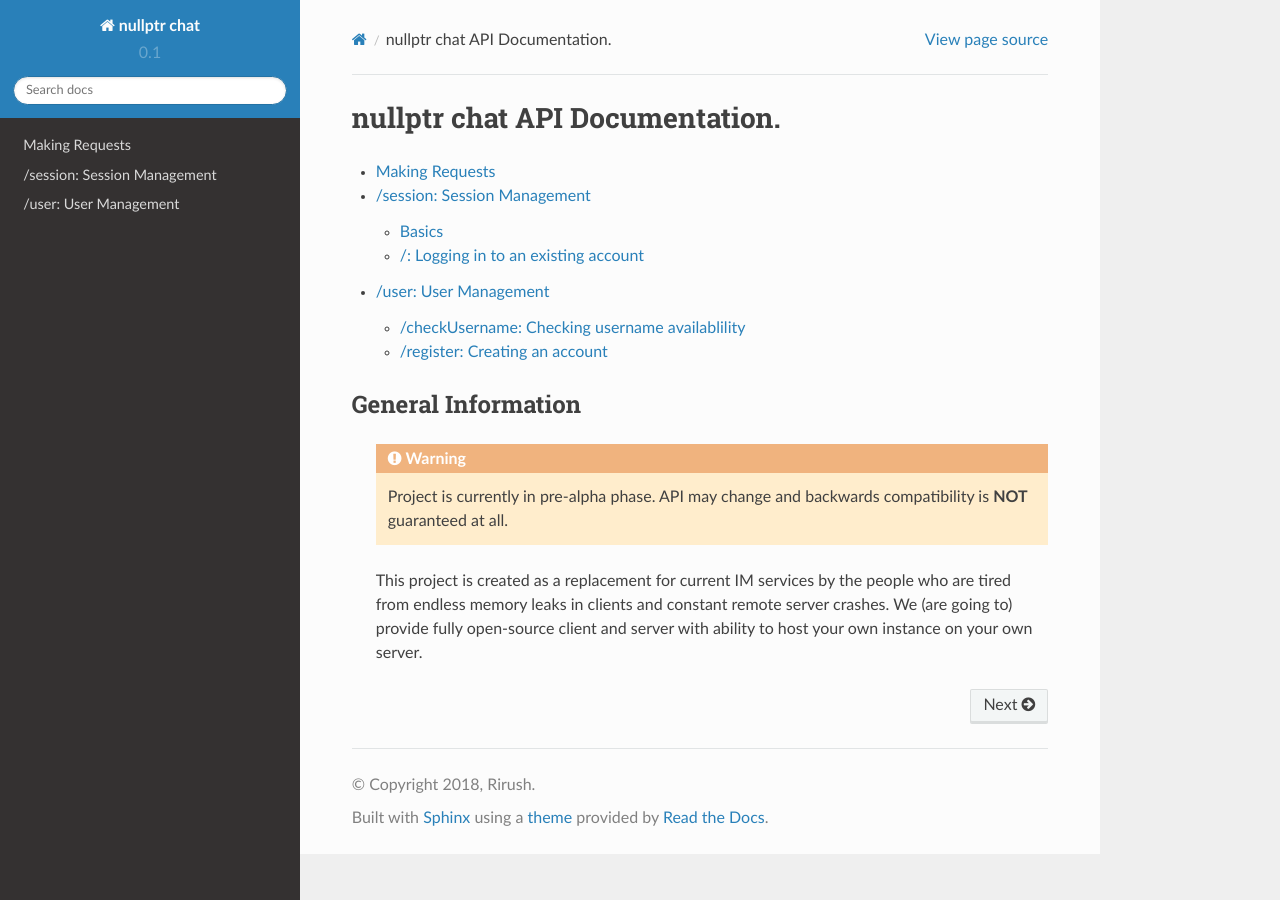
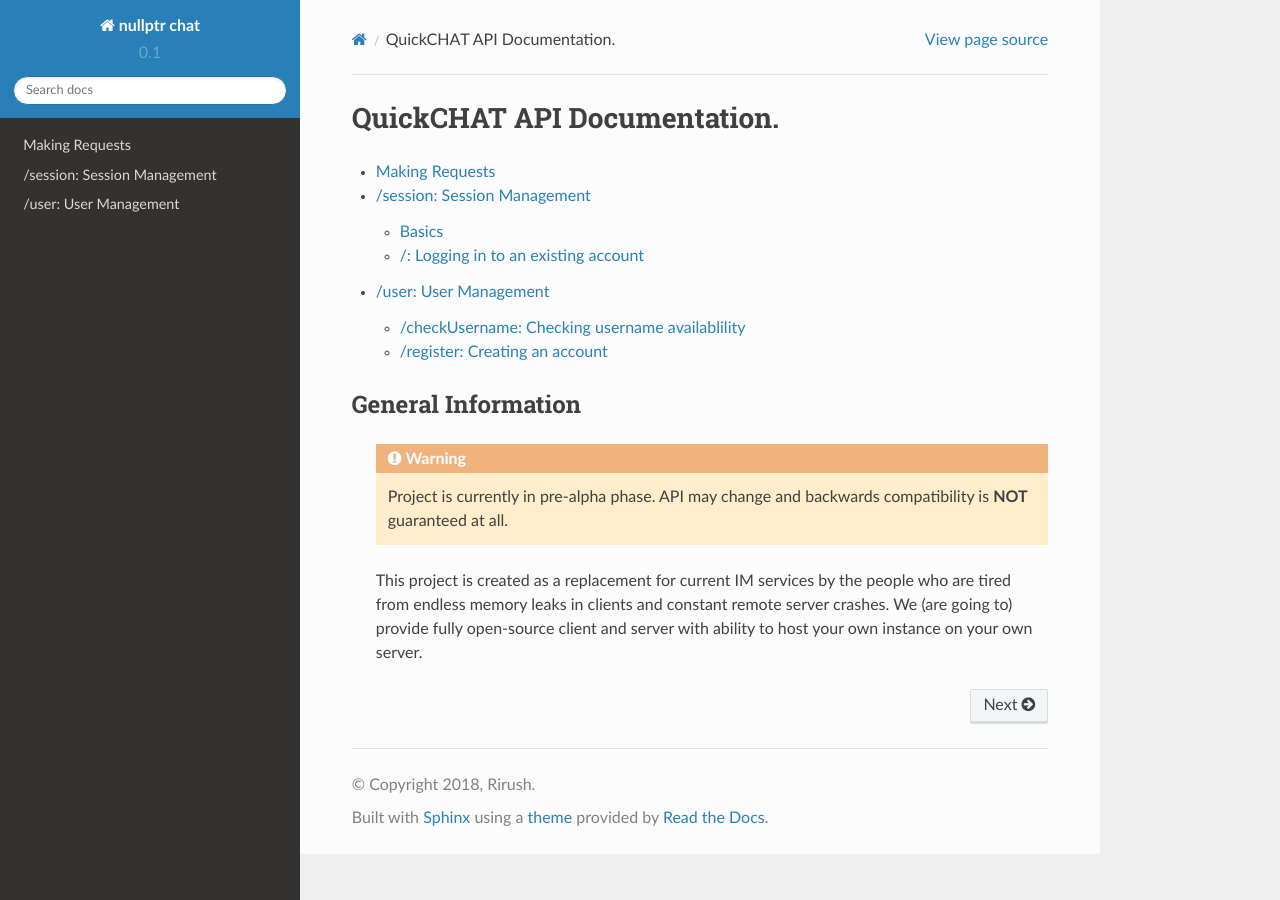
Before and after one commit to Rirush/QuickCHAT, a Sphinx documentation site: the page built from docs/index.rst, in a window 1280 px wide. Built offline with Sphinx 7.4.7 and the Read the Docs theme 2.0.0, drawn with Linux system fonts in a browser that asks for light colours.

Commit message:
Update project name in index

```diff
--- a/docs/index.rst
+++ b/docs/index.rst
@@ -3,9 +3,9 @@
    You can adapt this file completely to your liking, but it should at least
    contain the root `toctree` directive.
 
-===============================
-nullptr chat API Documentation.
-===============================
+============================
+QuickCHAT API Documentation.
+============================
 
 .. toctree::
    :maxdepth: 2
```
